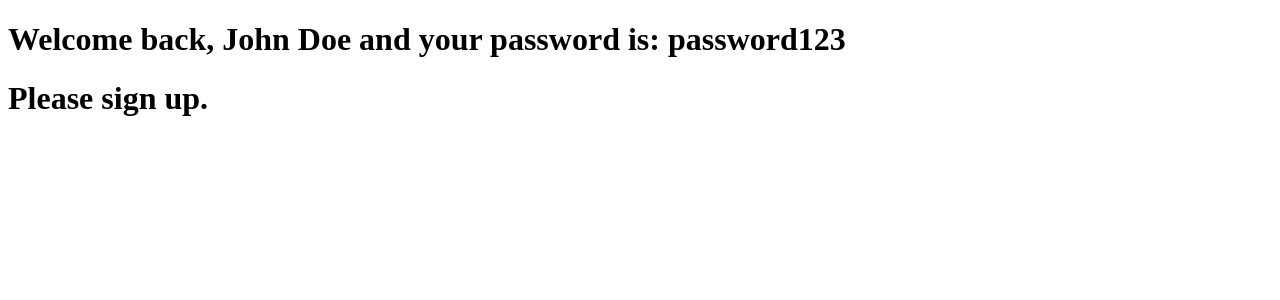
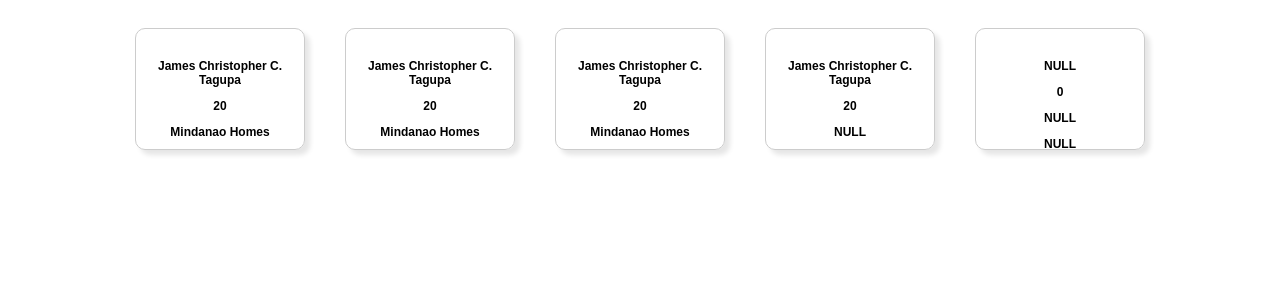
Before and after one commit to RiasGremoryHSDXD/Portfolio, a React (Vite) app in the folder my-portfolio/: page / in a window 1280 px wide. Shown: the top 300 px of the page. Built offline with nearby package versions, Linux system fonts and the light colour scheme.

Commit message:
Conditional Rendering Part 2

```diff
--- a/my-portfolio/src/App.tsx
+++ b/my-portfolio/src/App.tsx
@@ -1,19 +1,47 @@
-import UserGretting from "./UserGretting.tsx";
+import StudentInfo from './UserGretting.tsx'
+
 
 function App() {
   return(
     <>
-      <UserGretting
-      isLoggedIn={true}
-      username="John Doe"
-      password="password123"
+      <div className='Container'>
+      <StudentInfo
+        is_student = {true}
+        student_name='James Christopher C. Tagupa'
+        student_age={20}
+        student_address='Mindanao Homes'
+        student_course='Bachelor of Science of Technology'
+        student_section = 'IT2R2'
       />
 
-      <UserGretting
-      isLoggedIn={false}
-      username="John Doe"
-      password="password123"
+      <StudentInfo
+        is_student = {true}
+        student_name='James Christopher C. Tagupa'
+        student_age={20}
+        student_address='Mindanao Homes'
+        student_course='Bachelor of Science of Technology'
+        student_section = 'IT2R2'
       />
+
+     <StudentInfo
+        is_student = {true}
+        student_name='James Christopher C. Tagupa'
+        student_age={20}
+        student_address='Mindanao Homes'
+        student_course='Bachelor of Science of Technology'
+        student_section = 'IT2R2'
+      />
+
+      <StudentInfo
+        is_student = {true}
+        student_name='James Christopher C. Tagupa'
+        student_age={20}
+      />
+
+      <StudentInfo
+        is_student = {true}
+      />
+      </div>
     </>
   )
 }
--- a/my-portfolio/src/UserGretting.tsx
+++ b/my-portfolio/src/UserGretting.tsx
@@ -1,26 +1,45 @@
-interface UserGrettingProps
+interface UserGetting
 {
-    isLoggedIn?: boolean;
-    username?: string;
-    password?: string;
+  is_student?: boolean;
+  student_name?: string;
+  student_age?: number;
+  student_address?: string;
+  student_course?: string;
+  student_section?: string;
 }
 
-
-function UserGretting(
+function UserGetting(
+  {
+    is_student = false,
+    student_name = "NULL",
+    student_age = 0,
+    student_address = "NULL",
+    student_course = "NULL",
+    student_section = "NULL"
+  }:UserGetting
+)
 {
-    isLoggedIn = false,
-    username = "Guest",
-    password = "Guest"
-}:UserGrettingProps
-) {
-  if(isLoggedIn)
+  if(is_student)
   {
-    return <h1>Welcome back, {username} and your password is: {password}</h1>;
+    return(
+      <div className="card_container">
+        <h2>{student_name}</h2>
+        <h3>{student_age}</h3>
+        <h3>{student_address}</h3>
+        <h3>{student_course}</h3>
+        <h3>{student_section}</h3>
+      </div>
+    );
   }
   else
   {
-    return <h1>Please sign up.</h1>;
+    return
+    {
+      <div className="card_container">
+        <h1>This is not a student</h1>
+      </div>
+    }
   }
 }
 
-export default UserGretting;
+export default UserGetting
--- a/my-portfolio/src/index.css
+++ b/my-portfolio/src/index.css
@@ -1,4 +1,12 @@
-.card
+.Container
+{
+  display: flex;
+  flex-direction: row;
+  justify-content: center;
+  align-items: center;
+}
+
+.card_container
 {
   border: 1px solid hsl(0, 0%, 80%);
   border-radius: 10px;
@@ -7,11 +15,29 @@
   margin: 20px;
   text-align: center;
   display: inline-block;
-  width: 10%;
-  height: 10%;
+  width: 10vw;
+  height: 10vh;
+  transition: background-color 400ms ease-in-out, width 400ms ease-in-out, height 400ms ease-in-out;
+  overflow: hidden;
 }
 
-.card .profile_image
+.card_container:hover
+{
+  background-color: green;
+  width: 15vw;
+  height: 20vh;
+  cursor: pointer;
+}
+
+h2, h3
+{
+  font-family: Arial, Helvetica, sans-serif;
+  font-size: 12px;
+
+}
+
+
+/* .card .profile_image
 {
   border-radius: 50%;
   width: 100%;
@@ -31,4 +57,4 @@
   font-family: Arial, Helvetica, sans-serif;
   font-size: 1em;
   margin: 10px;
-}
+} */
```
